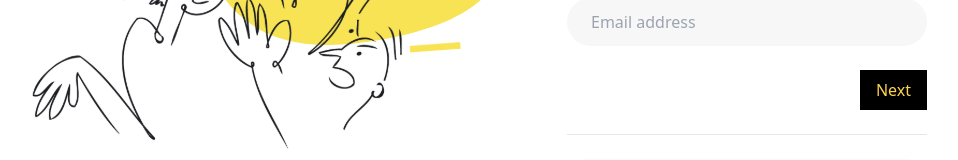
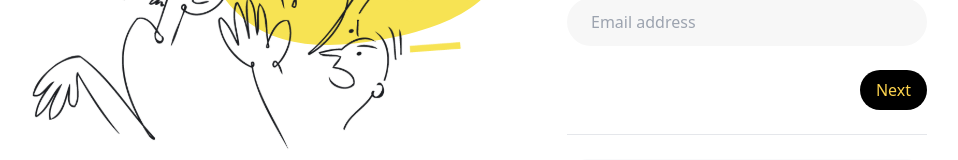
Before and after one commit to kobfolson/chat-app, a Nuxt app: page /signin in a window 1280 px wide. Shown: the part 449-609 px from the top of the page, without its empty margins (73-1031 px from the left). Built offline with nearby package versions, Linux system fonts and the light colour scheme.

Commit message:
fix: correct wrong classes

```diff
--- a/components/Home.vue
+++ b/components/Home.vue
@@ -30,7 +30,7 @@
           />
           <div class="hidden lg:my-6 lg:flex lg:flex-row-reverse">
             <NuxtLink to="/verify">
-              <button class="hiddenrounded-3xl bg-black text-yellow-300 px-4 py-2">Next</button>
+              <button class="rounded-3xl bg-black text-yellow-300 px-4 py-2">Next</button>
             </NuxtLink>
           </div>
           <hr class="hidden lg:block" />
```
